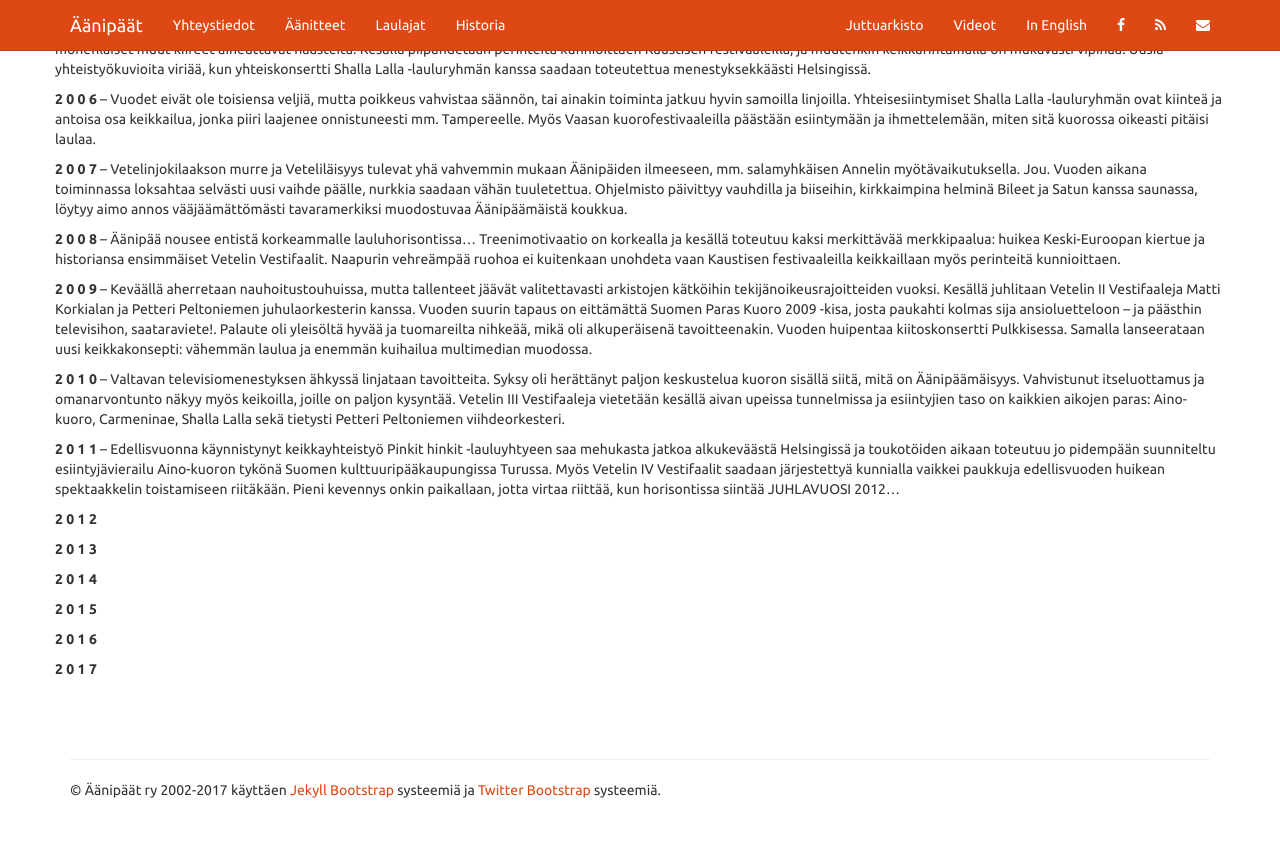
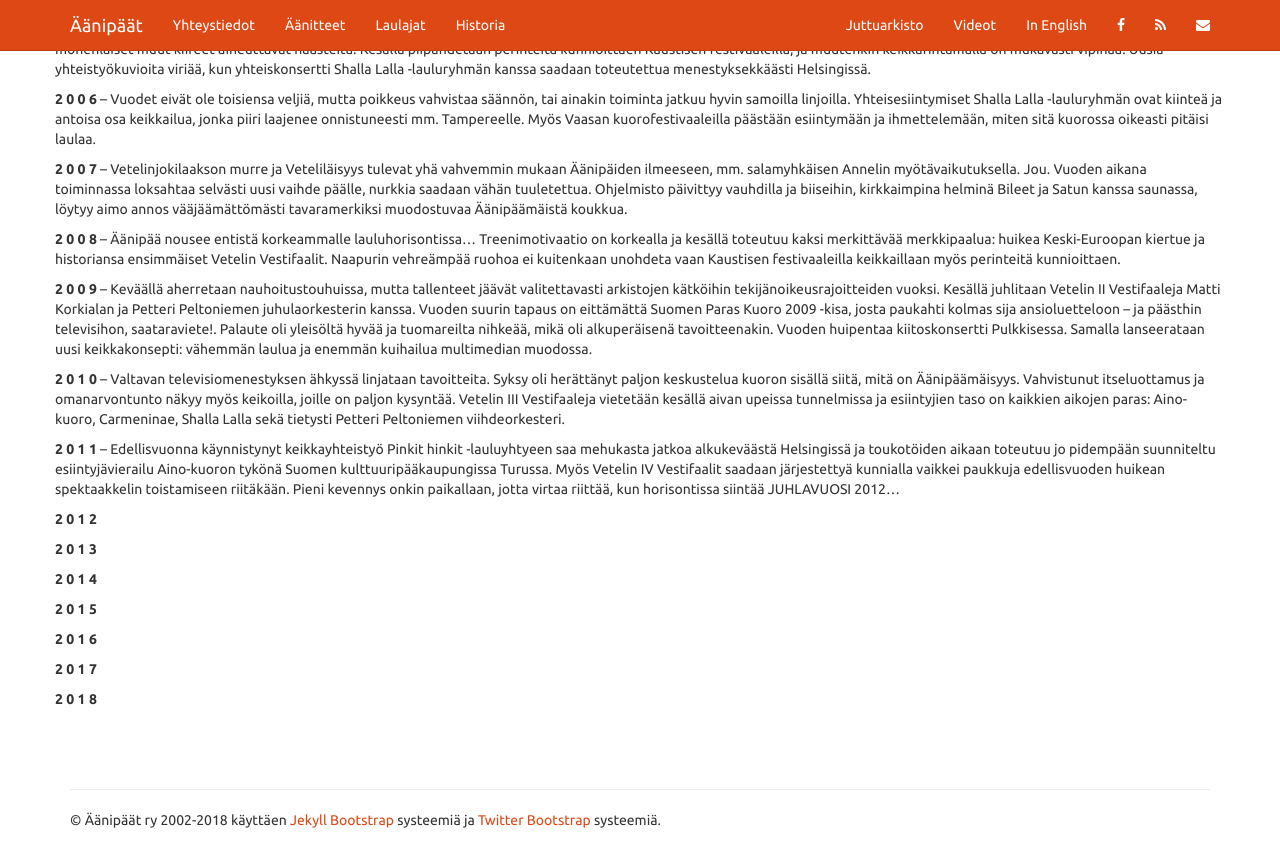
Before and after one commit to muuankarski/aanipaat, a Jekyll site: the page built from index.md, in a window 1280 px wide and 900 px high, scrolled down 6341 px. Shown: the top 867 px of the window. Built offline with Jekyll 4.4.1, drawn with Linux system fonts in a browser that asks for light colours; nearby versions of some CDN libraries.

Commit message:
päivitin tälle vuodelle!

```diff
--- a/_includes/themes/twitter/default.html
+++ b/_includes/themes/twitter/default.html
@@ -87,7 +87,7 @@
 
       <footer>
         <hr>
-        <p>&copy; {{ site.author.name }} 2002-2017
+        <p>&copy; {{ site.author.name }} 2002-2018
           käyttäen <a href="http://jekyllbootstrap.com" target="_blank" title="The Definitive Jekyll Blogging Framework">Jekyll Bootstrap</a>
           systeemiä ja <a href="http://twitter.github.com/bootstrap/" target="_blank">Twitter Bootstrap</a> systeemiä.
         </p>
--- a/index.md
+++ b/index.md
@@ -288,3 +288,5 @@ Tervetuloa kuuntelemaan Äänipäiden päiden ääniä elävänä! Tarkista tuor
 **2 0 1 6**
 
 **2 0 1 7**
+
+**2 0 1 8**
```
